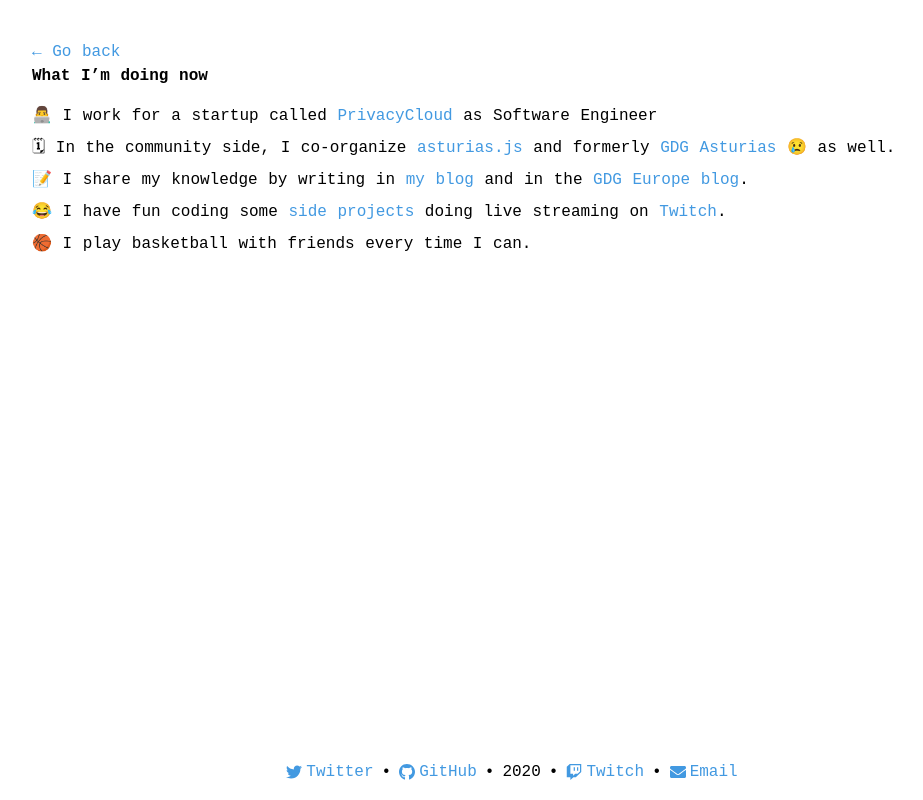
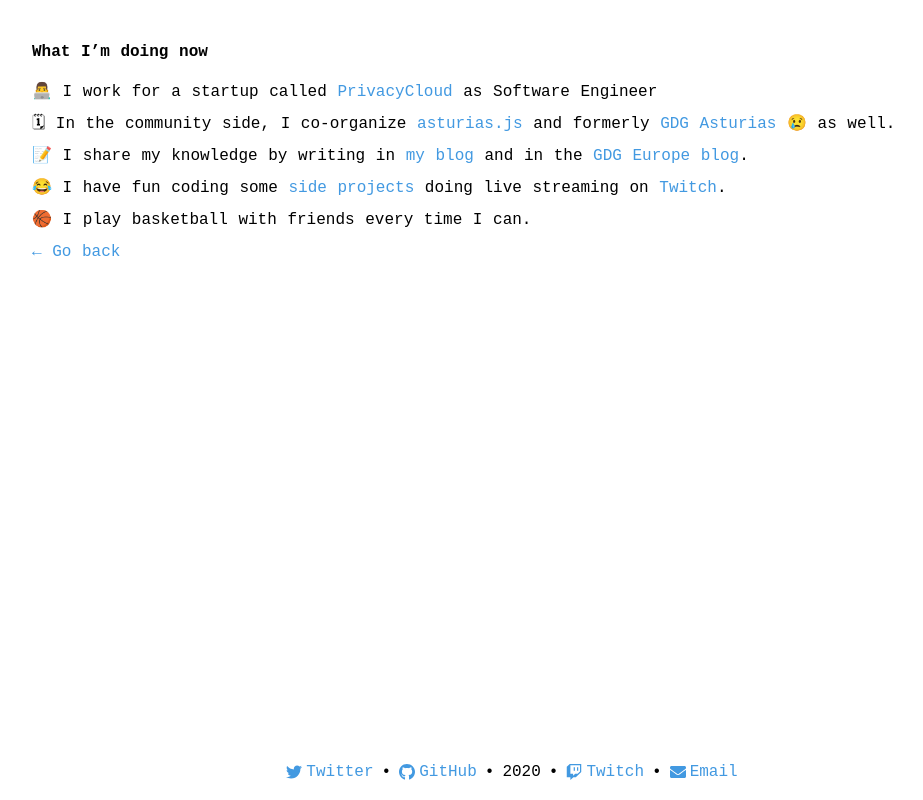
Before and after one commit to SantiMA10/santiagomartin.dev, a Next.js app: page /now in a window 1280 px wide. Shown: the whole page, without its empty margins (128-1051 px from the left). Built offline with nearby package versions, Linux system fonts and the light colour scheme.

Commit message:
chore: move go back link

```diff
--- a/src/components/Layout.tsx
+++ b/src/components/Layout.tsx
@@ -10,12 +10,12 @@ export function Layout({ children, showGoBack }: Props) {
   return (
     <div className="flex items-center flex-col flex-grow">
       <div className="w-3/4 mt-10">
+        {children}
         {showGoBack && (
           <Link href="/">
             <a className="mb-2">← Go back</a>
           </Link>
         )}
-        {children}
       </div>
     </div>
   );
```
